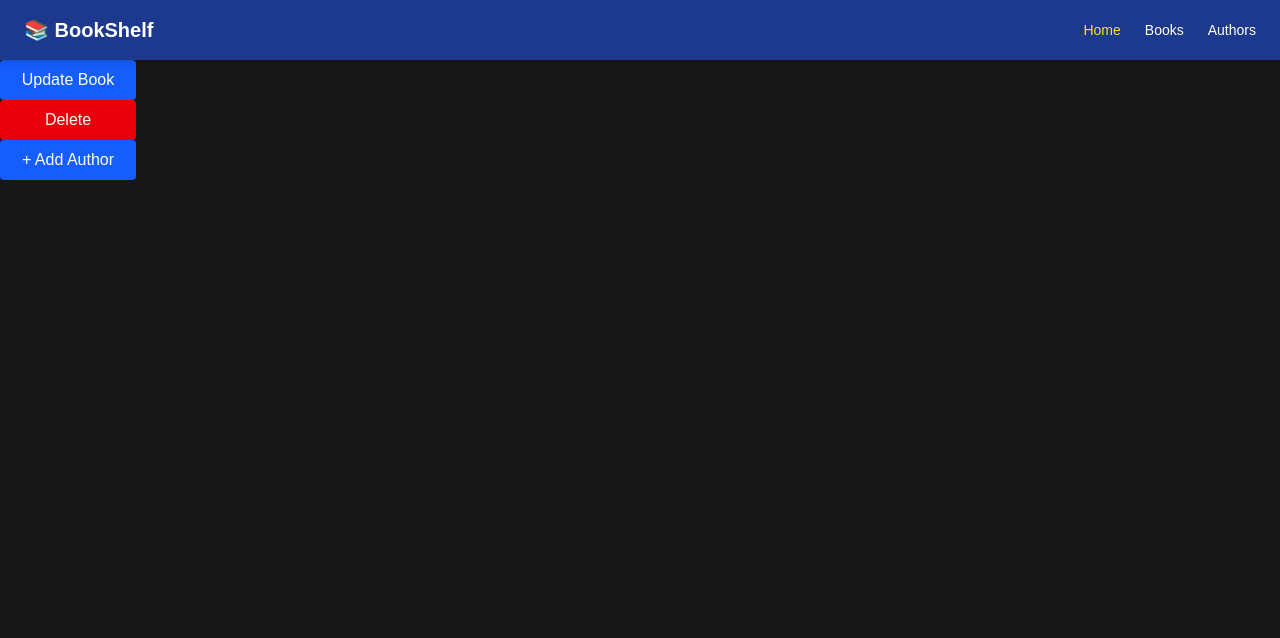
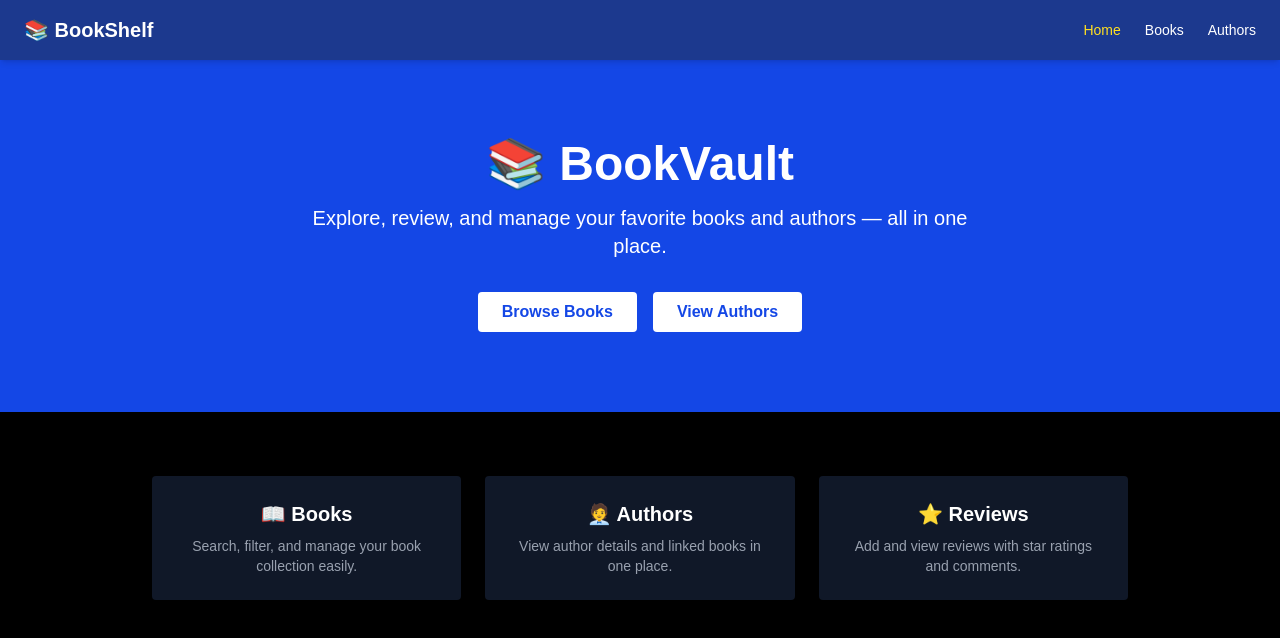
Before and after one commit to sivaganeshrk/graphql_nextjs_learning, a Next.js app: page / in a window 1280 px wide. Shown: the top 638 px of the page. Built offline with nearby package versions, Linux system fonts and the light colour scheme; no server answers.

Commit message:
Added HomePage

```diff
--- a/src/app/page.jsx
+++ b/src/app/page.jsx
@@ -1,15 +1,40 @@
-import CreateOrEditAuthorModel from "@/components/author/model";
-import BookCard from "@/components/book/card";
-import CreateOrEditBookModelWrapper from "@/components/book/model_wrapper";
-import DeleteConfirmationModel from "@/components/delete_confr_model";
-import Image from "next/image";
+import Link from 'next/link';
 
-export default function Home() {
+export default function HomePage() {
   return (
-    <main>
-      <CreateOrEditBookModelWrapper refreshPageOnSuccess={true} book={{title:"Sample", description:"Sample Description", published_date:"2025-05-06", author_id:"456"}}/>
-      <DeleteConfirmationModel/>
-      <CreateOrEditAuthorModel/>
+    <main className="min-h-screen bg-black text-white">
+      <section className="bg-blue-700 text-white py-20 px-6 text-center">
+        <h1 className="text-4xl sm:text-5xl font-bold mb-4">📚 BookVault</h1>
+        <p className="text-lg sm:text-xl max-w-2xl mx-auto">
+          Explore, review, and manage your favorite books and authors — all in one place.
+        </p>
+        <div className="mt-8 flex justify-center gap-4 flex-wrap">
+          <Link href="/books">
+            <button className="bg-white text-blue-700 font-semibold px-6 py-2 rounded hover:bg-gray-100">
+              Browse Books
+            </button>
+          </Link>
+          <Link href="/authors">
+            <button className="bg-white text-blue-700 font-semibold px-6 py-2 rounded hover:bg-gray-100">
+              View Authors
+            </button>
+          </Link>
+        </div>
+      </section>
+      <section className="py-16 px-6 max-w-5xl mx-auto grid sm:grid-cols-3 gap-6">
+        <div className="bg-gray-900 shadow p-6 rounded text-center">
+          <h2 className="text-xl font-semibold mb-2 text-white">📖 Books</h2>
+          <p className="text-sm text-gray-400">Search, filter, and manage your book collection easily.</p>
+        </div>
+        <div className="bg-gray-900 shadow p-6 rounded text-center">
+          <h2 className="text-xl font-semibold mb-2 text-white">🧑‍💼 Authors</h2>
+          <p className="text-sm text-gray-400">View author details and linked books in one place.</p>
+        </div>
+        <div className="bg-gray-900 shadow p-6 rounded text-center">
+          <h2 className="text-xl font-semibold mb-2 text-white">⭐ Reviews</h2>
+          <p className="text-sm text-gray-400">Add and view reviews with star ratings and comments.</p>
+        </div>
+      </section>
     </main>
   );
 }
```
